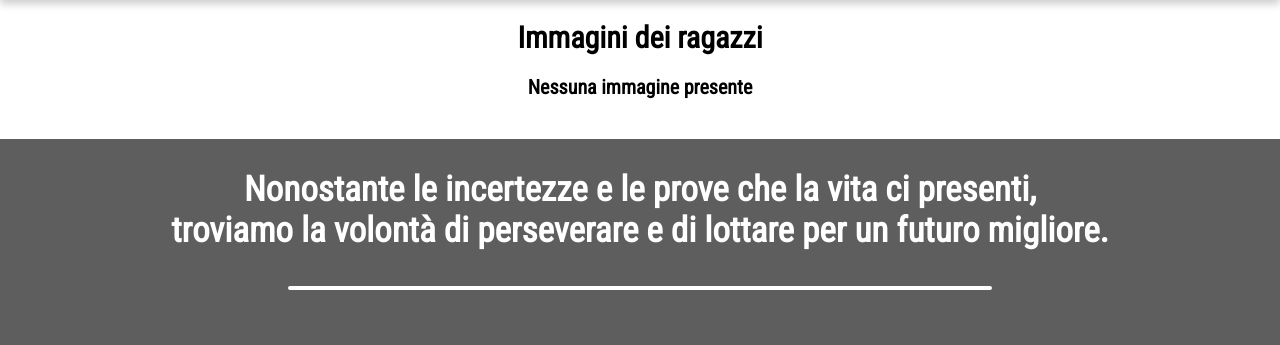
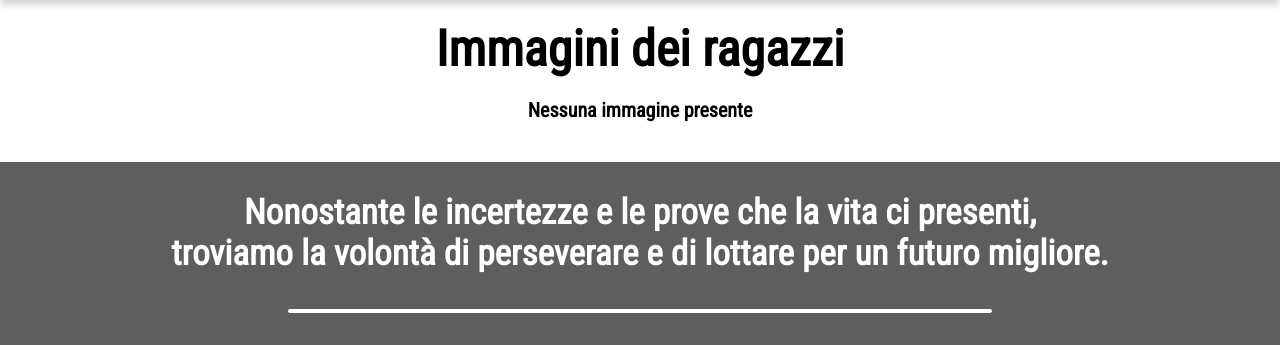
Before and after one commit to Antonio-Bellini/MATURITA-, a PHP site: page /image/gallery.php in a window 1280 px wide. Shown: the part 117-462 px from the top of the page. Run offline with PHP 8.4, Linux system fonts and the light colour scheme; data that the repository does not hold is empty; some libraries are stand-ins or nearby versions; grey boxes are pictures that could not be loaded.

Commit message:
sistemati titoli nelle pagine

```diff
--- a/image/gallery.php
+++ b/image/gallery.php
@@ -32,7 +32,7 @@
 <body>
     <!-- Sezione delle immagini dei ragazzi -->
     <section class="association__gallery">
-        <h2 class="gallery__title">Immagini dei ragazzi</h2>
+        <h1 class="gallery__title">Immagini dei ragazzi</h1>
 
         <div id="gallery_container" class="gallery__blocks">
             <?php
--- a/style/style.css
+++ b/style/style.css
@@ -16,6 +16,7 @@ h1 {
   color: black;
   font-size: 50px;
   font-weight: 1200;
+  text-align: center;
 }
 h2 {
   color: black;
--- a/util/command.php
+++ b/util/command.php
@@ -320,7 +320,7 @@
 
         if ($result) {
             while ($row = ($result->fetch_assoc()))
-                echo "<br><h2>Benvenuto " . $row["nome"] . " " . $row["cognome"] . "</h2>";
+                echo "<br><h1>Benvenuto " . $row["nome"] . " " . $row["cognome"] . "</h1>";
         }
     }
 
```
